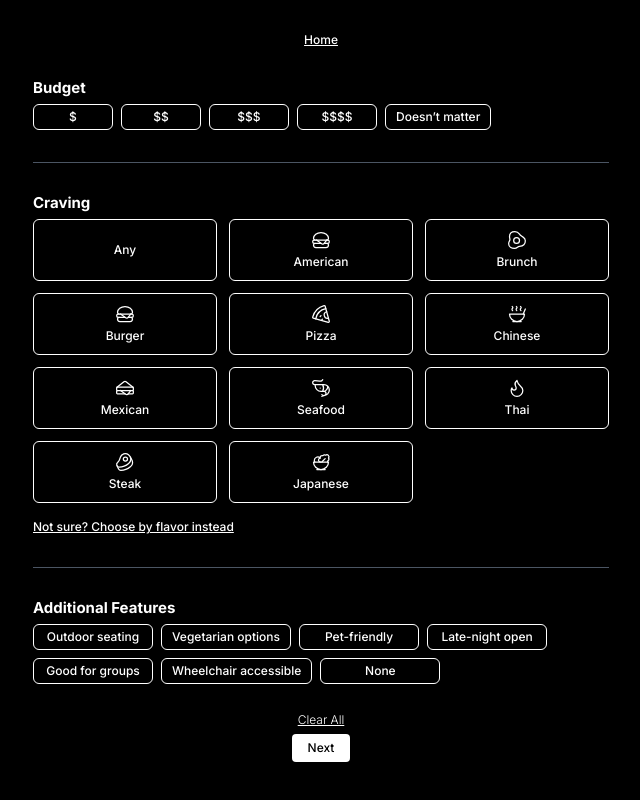
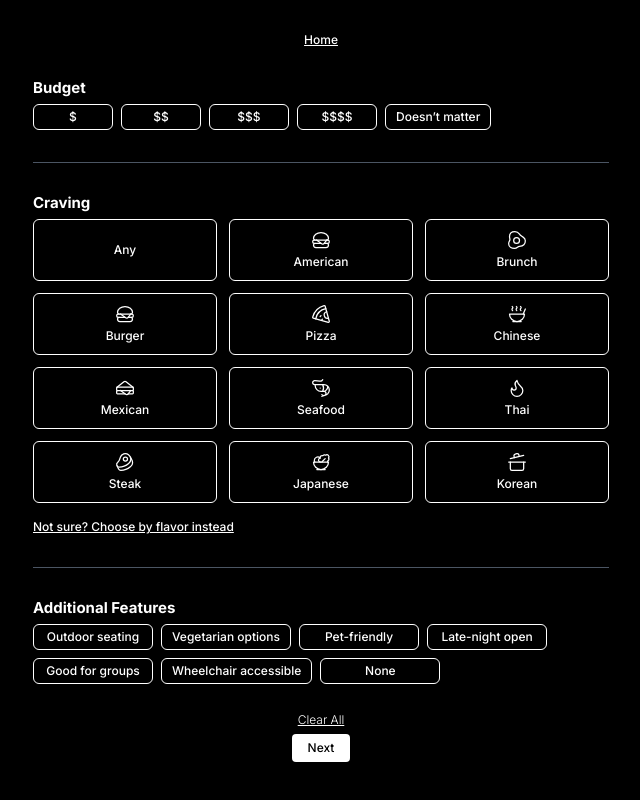
Before and after one commit to jysonn97/what-to-eat, a Next.js app: page /multi in a window 1280 px wide. Shown: the whole page, without its empty margins (319-959 px from the left). Built offline with nearby package versions, Linux system fonts and the light colour scheme.

Commit message:
Update CuisineGrid.js

```diff
--- a/components/CuisineGrid.js
+++ b/components/CuisineGrid.js
@@ -13,7 +13,8 @@ import {
   Soup,
   Salad,
   Sandwich,
-  Shrimp
+  Shrimp,
+  CookingPot
 } from "lucide-react";
 
 
@@ -28,7 +29,8 @@ const cuisineOptions = [
   { label: "Seafood", icon: Shrimp },
   { label: "Thai", icon: Flame },
   { label: "Steak", icon: Beef },
-  { label: "Japanese", icon: Salad }
+  { label: "Japanese", icon: Salad },
+  { label: "Korean", icon: CookingPot },
 ];
 
 export default function CuisineGrid({ selected, onToggle, small = false }) {
```
